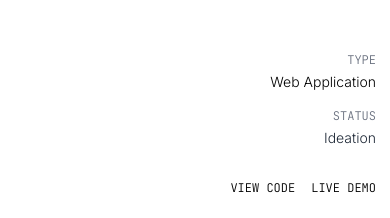
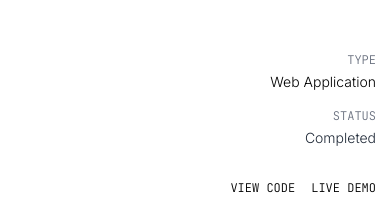
Before and after one commit to Mohammad-Asma-Tarannum/asma-portfolio, a React (Vite) app: page / in a window 390 px wide. Shown: the part 4880-5098 px from the top of the page. Built offline with nearby package versions, Linux system fonts and the light colour scheme.

Commit message:
updated status of responsive blog application

```diff
--- a/src/components/MinimalProjects.tsx
+++ b/src/components/MinimalProjects.tsx
@@ -8,7 +8,7 @@ const MinimalProjects: React.FC = () => {
       description: "Dynamic blog platform with routing and state management. Features clean UI design and mobile-first responsive approach.",
       tech: ["React.js", "React Router", "CSS3"],
       type: "Web Application",
-      status: "Ideation",
+      status: "Completed",
       demoLink:"https://mohammad-asma-tarannum.github.io/Responsive-Blog-Application/",
       codeLink: "https://github.com/Mohammad-Asma-Tarannum/Responsive-Blog-Application"
     },
```
